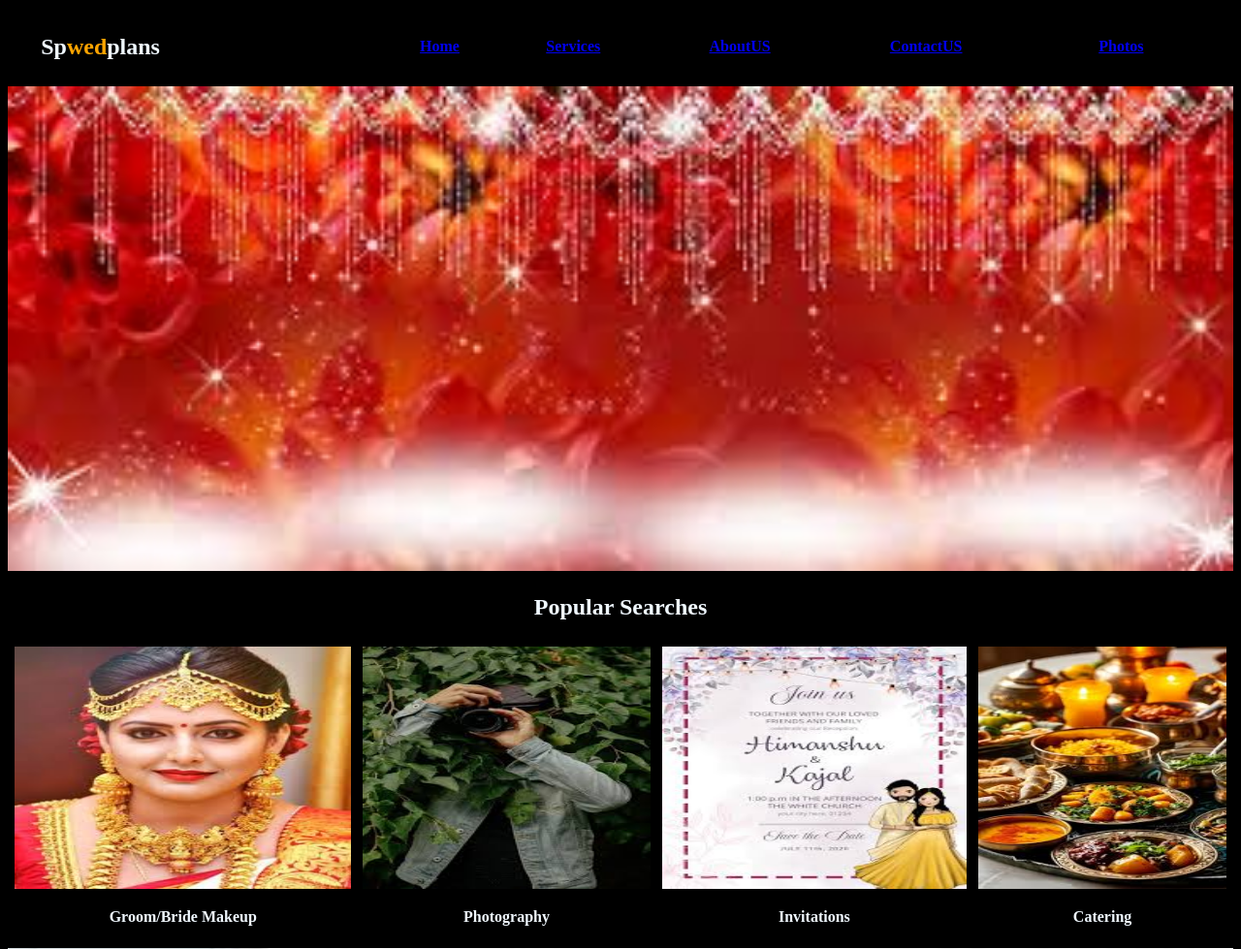
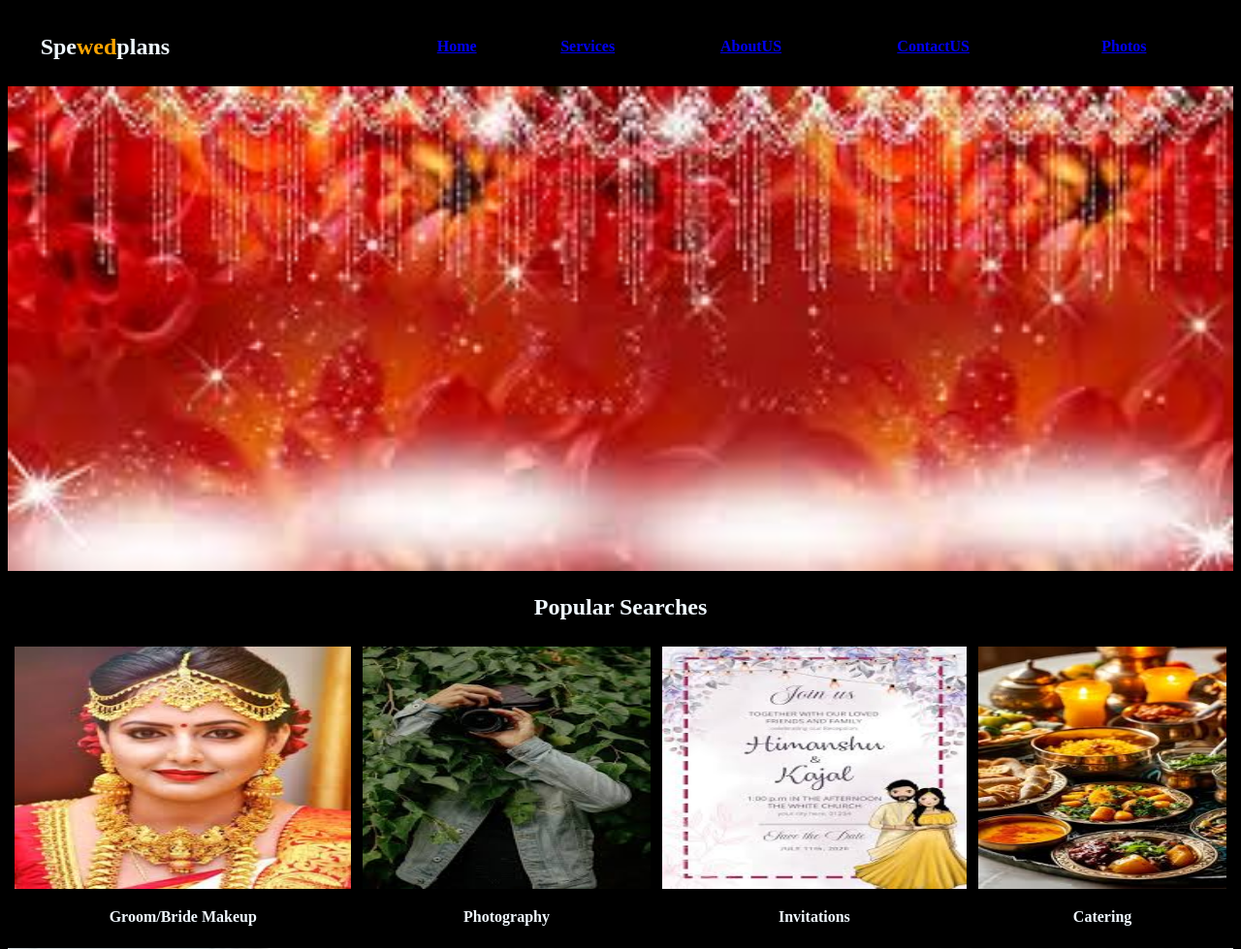
Before and after one commit to 809276/spwedplans, a plain HTML site: page index.html in a window 1280 px wide. Shown: the top 979 px of the page at 97% size. Drawn offline with nearby package versions, Linux system fonts and the light colour scheme.

Commit message:
first commit

```diff
--- a/index.html
+++ b/index.html
@@ -15,7 +15,7 @@
     <table width="100%" bgcolor="black"  style="color: aliceblue;" cellpadding="5">
         <tr>
             <td></td>
-            <td> <h2>Sp<span style="color: orange;">wed</span>plans</h2></td>
+            <td> <h2>Spe<span style="color: orange;">wed</span>plans</h2></td>
             <td></td>
             <td></td>
             <td><b><a href="#Home"> Home</a></b></td>
```
